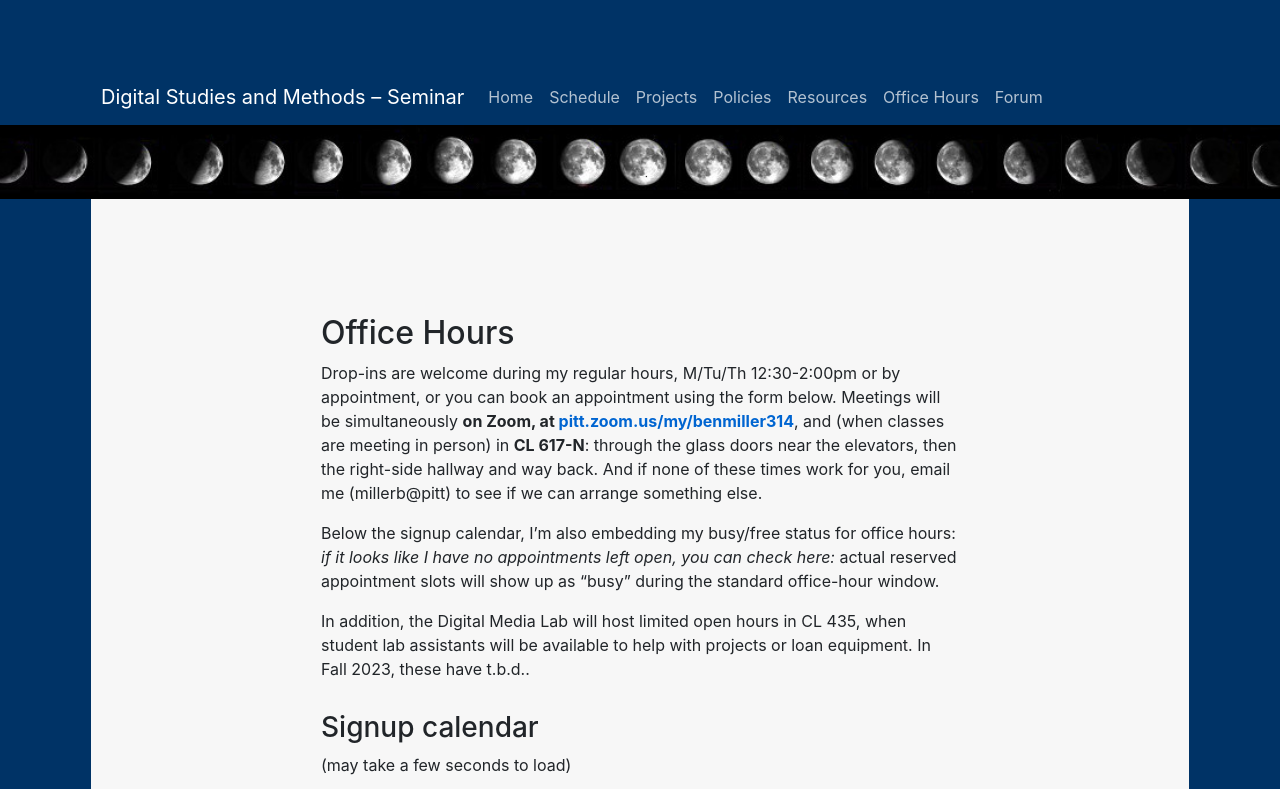
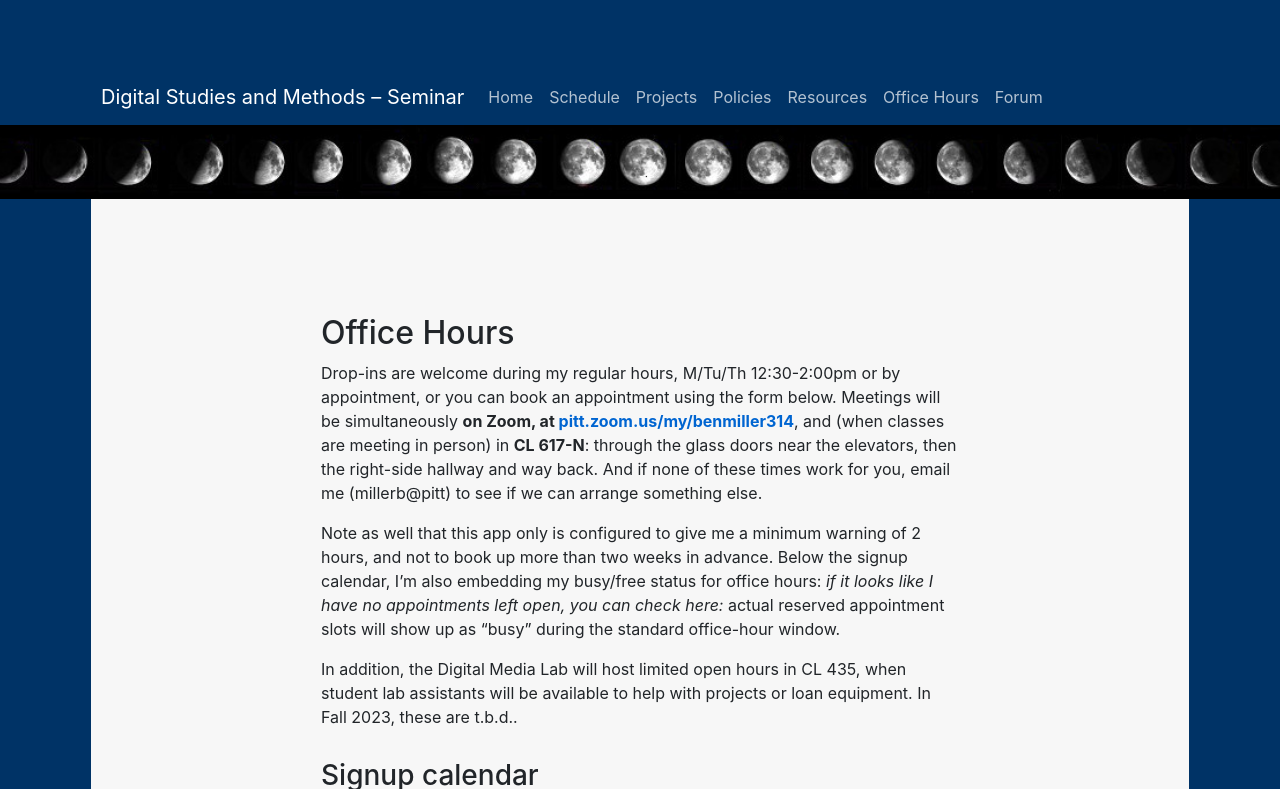
Before and after one commit to benmiller314/dsam2023fall, a Jekyll site: the page built from office.md, in a window 1280 px wide and 900 px high, cut to the strip 0-789 px from the top of the window. Built offline with Jekyll 4.4.1, drawn with Linux system fonts in a browser that asks for light colours; our own code applies the rules of GitHub Pages for plain Markdown files.

Commit message:
clarify youcanbookme window

```diff
--- a/office.md
+++ b/office.md
@@ -8,9 +8,9 @@ banneralt: "banner: phases of the moon"
 ## Office Hours
 Drop-ins are welcome during my regular hours, {{site.course.instructor.office_hours}}, or you can book an appointment using the form below. Meetings will be simultaneously <strong>on Zoom, at <a href="https://pitt.zoom.us/my/benmiller314">pitt.zoom.us/my/benmiller314</a></strong>, and (when classes are meeting in person) in <strong>CL 617-N</strong>: through the glass doors near the elevators, then the right-side hallway and way back. And if none of these times work for you, email me (millerb@pitt) to see if we can arrange something else.
 
-Below the signup calendar, I'm also embedding my busy/free status for office hours: <em>if it looks like I have no appointments left open, you can check here:</em> actual reserved appointment slots will show up as "busy" during the standard office-hour window.
+Note as well that this app only is configured to give me a minimum warning of 2 hours, and not to book up more than two weeks in advance. Below the signup calendar, I'm also embedding my busy/free status for office hours: <em>if it looks like I have no appointments left open, you can check here:</em> actual reserved appointment slots will show up as "busy" during the standard office-hour window.
 
-In addition, the Digital Media Lab will host limited open hours in CL 435, when student lab assistants will be available to help with projects or loan equipment. In {{site.course.term}}, these have {{site.course.dml_hours}}.
+In addition, the Digital Media Lab will host limited open hours in CL 435, when student lab assistants will be available to help with projects or loan equipment. In {{site.course.term}}, these are {{site.course.dml_hours}}.
 
 ### Signup calendar
 <a id="signups" class="jump" />
```
